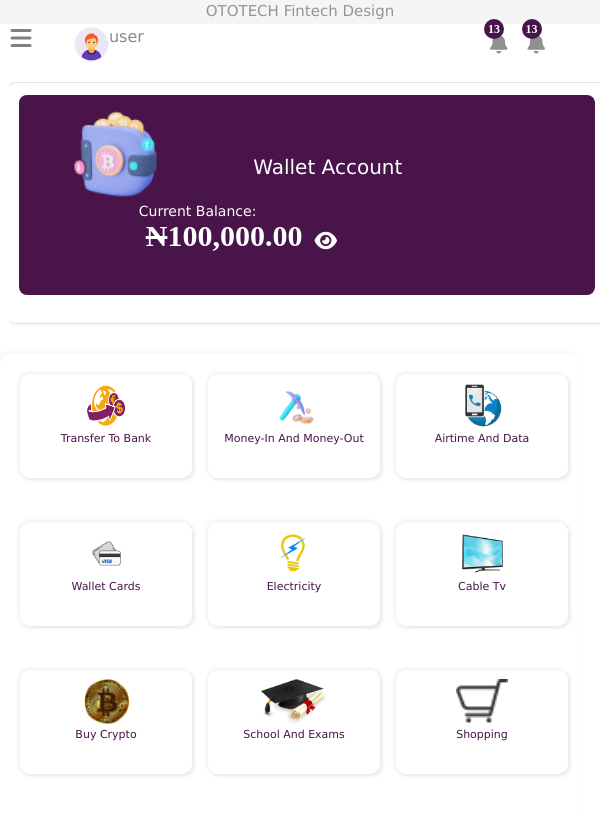
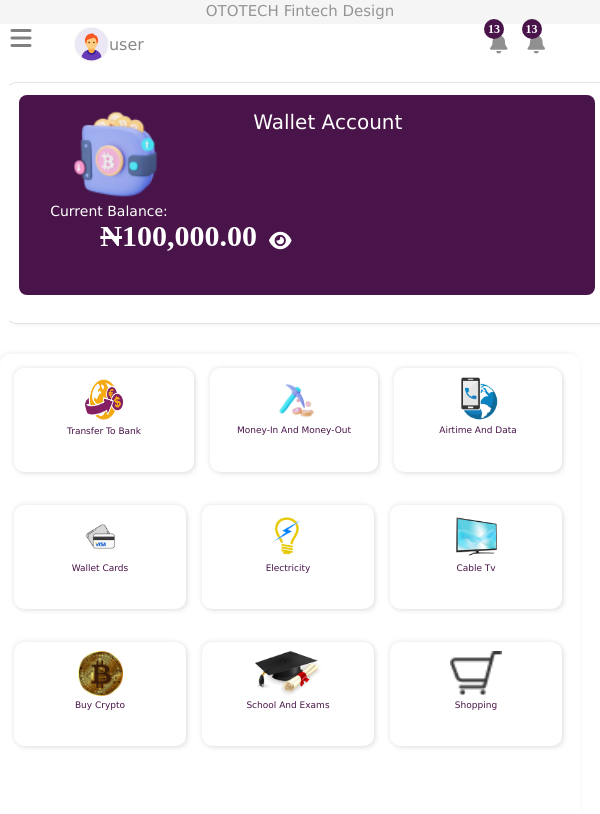
Before and after one commit to Michael-21-frost/fintech, a website: page index.html in a window 600 px wide. Drawn offline with Linux system fonts and the light colour scheme.

Commit message:
Add files via upload

```diff
--- a/index.html
+++ b/index.html
@@ -106,10 +106,13 @@
     <div class="widget">
         <div class="first-tab" id="tab">
             <!--transfer button-->
-           <div class="transfer" id="transaction">
-            <img src="./public/assets/images/transfer.png" id="icon" alt="history icon">
-            <p>Transfer to bank</p>
-           </div>
+            <a href="./public/pages/transfer.html">
+                <div class="transfer" id="transaction">
+                    <img src="./public/assets/images/transfer.png" id="icon" alt="history icon">
+                    <p>Transfer to bank</p>
+                   </div>
+            </a>
+
            <!--dashboard button-->
            <div class="dashboard" id="transaction">
             <img src="./public/assets/images/instruction-3.png" id="icon" alt="history icon">
--- a/public/styles/style.css
+++ b/public/styles/style.css
@@ -206,7 +206,7 @@ span{
     height: auto;
 }
 span p{
-    margin-top: 20%;
+    margin-top: 10%;
     text-transform: capitalize;
     font-size: 20px;
     font-family: Verdana, Geneva, Tahoma, sans-serif;
@@ -348,8 +348,7 @@ h2 i{
 #tab{
     height:17vh;
     width: 94vw;
-    margin: 2px;
-    padding: 5px;
+    margin: 1px;
     background-color: black;
 
 }
@@ -361,6 +360,7 @@ h2 i{
 .second-tab{
     display: flex;
     background-color: white !important;
+
 
 }
 .third-tab{
@@ -513,10 +513,16 @@ devices responsiveness
 
         width: 100vw;
     }
+    .segment2 h2{
+        margin-left: -55px;
+    }
     h2 i{
         margin-left: 2%;
         margin-top: 2%;
 
+    }
+    .segment2 p{
+        margin-left: -25%;
     }
 
     .widget{
@@ -524,8 +530,15 @@ devices responsiveness
         margin-top: 5%;
     }
 
+    #transaction p{
+        font-size: 9px;
+    }
+
     .transfer img{
         width: 80px;
+    }
+    #tab{
+        padding: -5%;
     }
 }
 @media(max-width:991px) and (min-width:400px){
@@ -547,7 +560,7 @@ devices responsiveness
         margin-top: 25%;
     }
     .user-box p{
-        margin-top: 13%;
+        margin-top: 25%;
     }
     .sidebar{
         margin-top: 2%;
@@ -558,6 +571,12 @@ devices responsiveness
     }
     .sidebar{
         margin-top: 3%;
+    }
+    span p{
+        margin-top: 5%;
+    }
+    .segment2{
+        margin-left: -35%;
     }
 
 }
```
Also changed, not shown: package.json (added, +17 -0 lines), public/pages/transfer.html (added, +12 -0 lines), server.js (added, +26 -0 lines), public/styles/transfer-styles.css (added).
